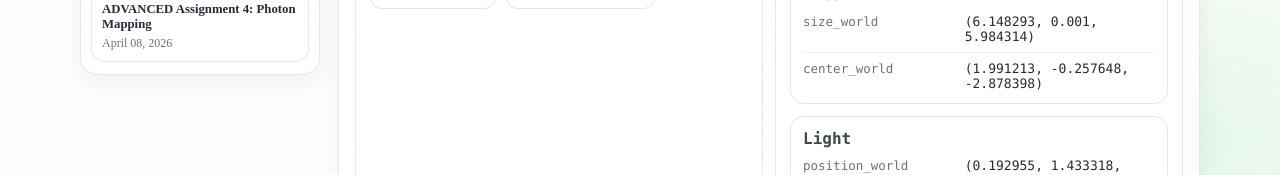
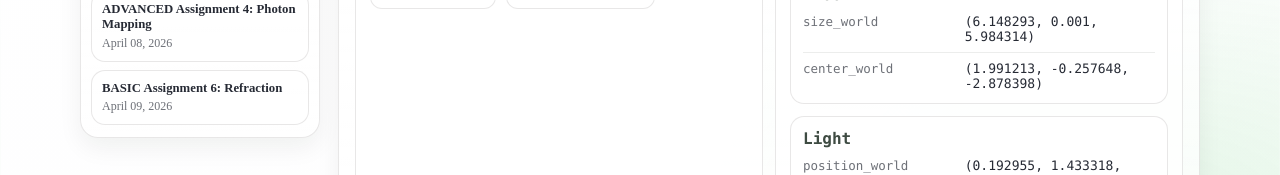
Before and after one commit to kaclark219/Web-Portfolio, a React (Vite) app in the folder kac-portfolio/: page /global-illumination in a window 1280 px wide. Shown: the part 723-898 px from the top of the page. Built offline with nearby package versions, Linux system fonts and the light colour scheme.

Commit message:
added assignment 7

```diff
--- a/kac-portfolio/src/pages/GlobalIllumination.jsx
+++ b/kac-portfolio/src/pages/GlobalIllumination.jsx
@@ -255,6 +255,28 @@ const SECTIONS = [
             },
         ]
     },
+    {
+        id: "assignment-06",
+        title: "BASIC Assignment 6: Refraction",
+        date: "April 09, 2026",
+        description: "Added support for refractive materials, allowing for recursive ray tracing to create glass-like surfaces.",
+        blocks: [
+            {
+                type: "render",
+                title: "CPU Refraction Render",
+                src: "/renders/transmission-output.png",
+                alt: "Submission 6 render",
+                caption: "Render with refractive materials.",
+            },
+            {
+                type: "render",
+                title: "GPU Refraction Render",
+                src: "/renders/transmission-gpu-output.png",
+                alt: "Submission 6 render",
+                caption: "Render with refractive materials.",
+            }
+        ]
+    },
 ];
 
 function Block({ block, sectionId }) {
```
Also changed, not shown: kac-portfolio/public/renders/transmission-gpu-output.png (added), kac-portfolio/public/renders/transmission-output.png (added).
